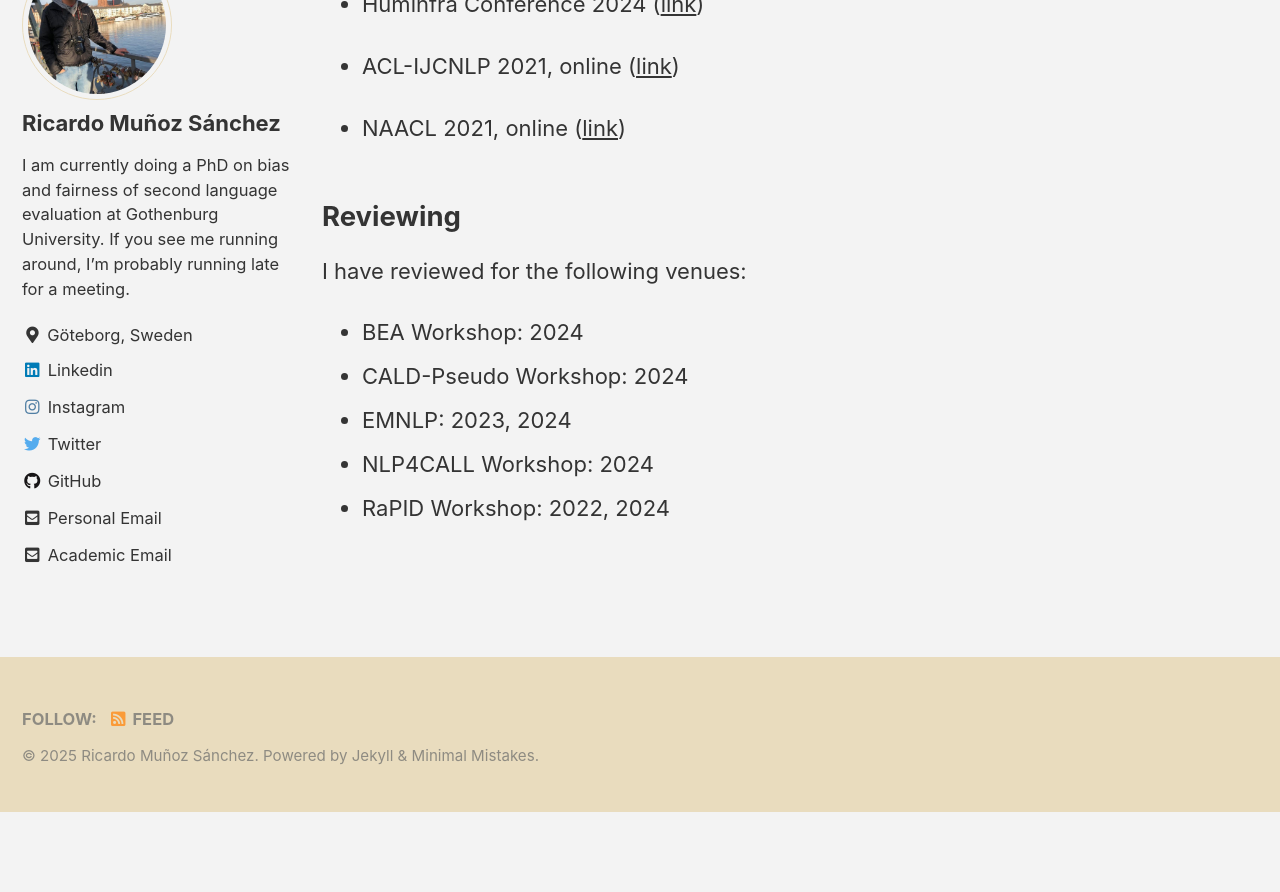
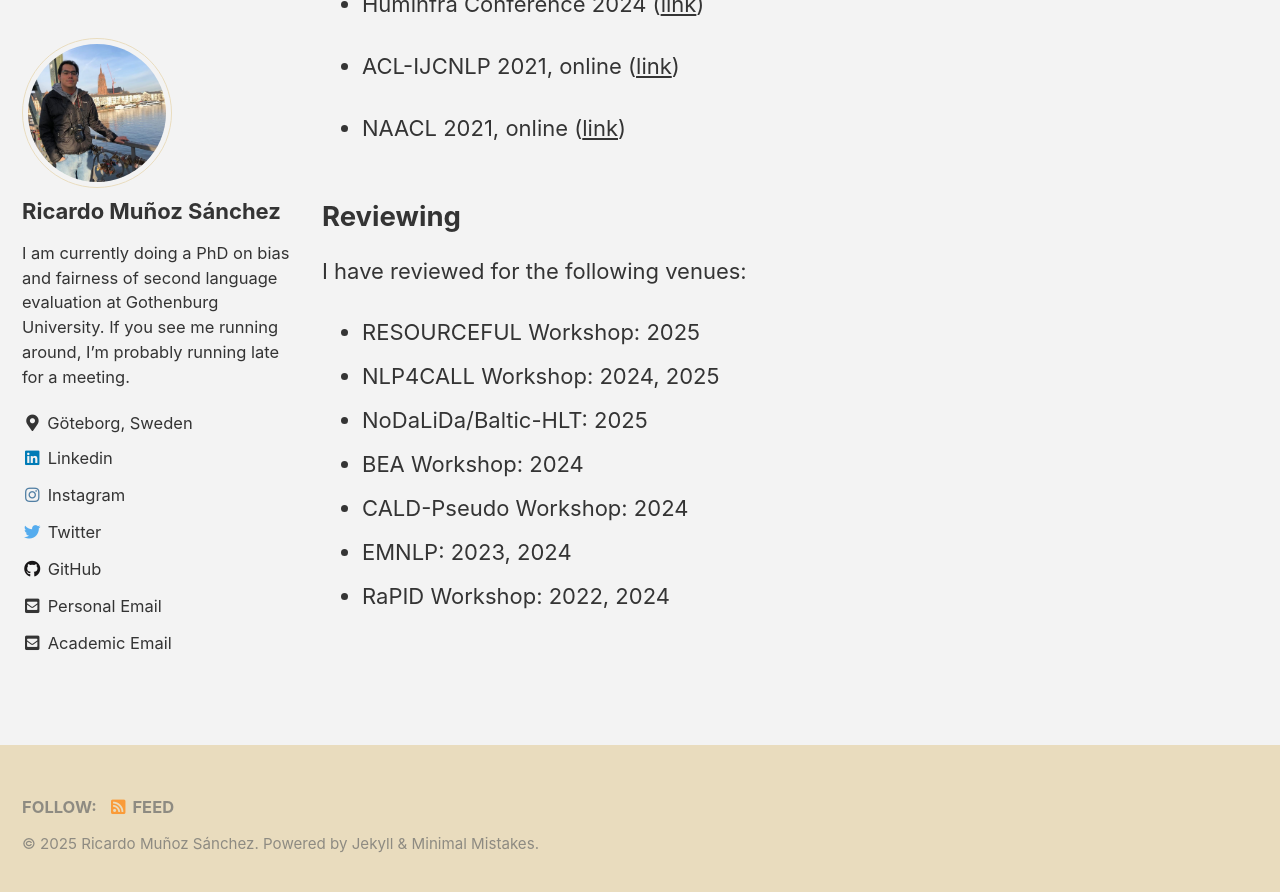
Before and after one commit to rimusa/rimusa.github.io, a Jekyll site: the page built from docs/_pages/research.md, in a window 1280 px wide and 900 px high, scrolled down 7925 px. Shown: the top 892 px of the window. Built offline with Jekyll 4.4.1, drawn with Linux system fonts in a browser that asks for light colours; cached includes are drawn as plain includes; before the commit the page ends 8737 px from its top, so only the background shows below that.

Commit message:
Updated list of places I've reviewed for

```diff
--- a/docs/_pages/research.md
+++ b/docs/_pages/research.md
@@ -142,8 +142,10 @@ You can see the talks and presentations I've given [here](../talks).
 
 I have reviewed for the following venues:
 
+- RESOURCEFUL Workshop: 2025
+- NLP4CALL Workshop: 2024, 2025
+- NoDaLiDa/Baltic-HLT: 2025
 - BEA Workshop: 2024
 - CALD-Pseudo Workshop: 2024
 - EMNLP: 2023, 2024
-- NLP4CALL Workshop: 2024
 - RaPID Workshop: 2022, 2024
```
